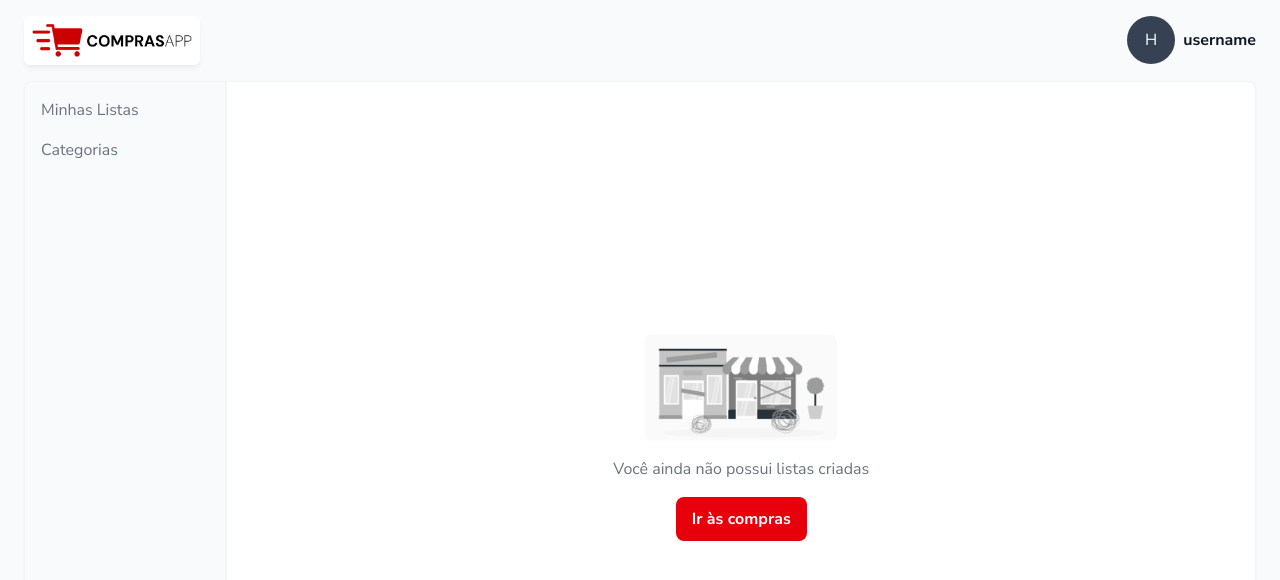
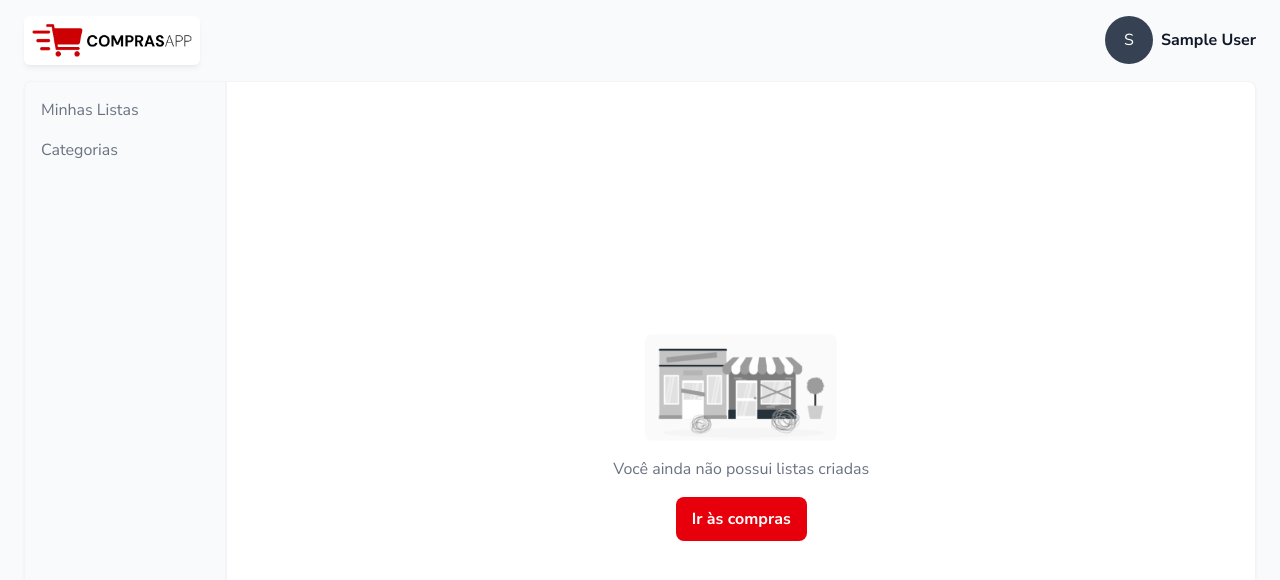
Before and after one commit to PauloHPMKT/app-comprasapp, a Vue app: page /app/dashboard in a window 1280 px wide. Shown: the top 580 px of the page. Built offline with nearby package versions, Linux system fonts and the light colour scheme; no server answers; sample sign-in values are in the browser's storage.

Commit message:
refactor: add username to current user

```diff
--- a/src/components/ProfileCard.vue
+++ b/src/components/ProfileCard.vue
@@ -1,13 +1,17 @@
 <script setup lang="ts">
 import { computed, ref } from 'vue';
 import { Icon } from '@iconify/vue';
-//import { useAuthStore } from '../../store/auth';
+import { useAuthStore } from '../store/auth';
 
-//const authStore = useAuthStore();
+const authStore = useAuthStore();
 
 const isCardVisibble = ref(false);
 
-//const user = computed(() => authStore.currentUser);
+const user = computed(() => authStore.currentUser);
+
+const firstNameUpperLatter = computed(() => {
+  return user.value.name.charAt(0).toUpperCase();
+});
 
 function toggleCardVisibility() {
   isCardVisibble.value = !isCardVisibble.value;
@@ -25,13 +29,15 @@ defineExpose({
   >
     <h3 class="font-semibold mb-4 px-4">Minha conta</h3>
     <div class="flex items-center gap-4 border-b border-gray-300 pb-6 px-4">
-      <div class="w-[60px] h-[60px] bg-gray-700 rounded-full flex items-center justify-center">
-        <span class="text-[22px] text-white">H</span>
+      <div class="flex-shrink-0">
+        <div class="w-[60px] h-[60px] bg-gray-700 rounded-full flex items-center justify-center">
+          <span class="text-[22px] text-white">{{ firstNameUpperLatter }}</span>
+        </div>
       </div>
       <div class="flex-1">
-        <h4 class="text-lg font-semibold">{{ "user.name" }}</h4>
-        <p class="text-gray-500">
-          {{ "user.email" }}
+        <h4 class="text-lg font-semibold">{{ user.name }}</h4>
+        <p class="text-gray-500 text-sm sm:text-[16px]">
+          {{ user.email }}
         </p>
       </div>
     </div>
--- a/src/layout/AppLayout.vue
+++ b/src/layout/AppLayout.vue
@@ -1,24 +1,28 @@
 <script setup lang="ts">
-import { ref } from 'vue';
+import { computed, ref } from 'vue';
 import { Icon } from '@iconify/vue';
 import { useRouter } from 'vue-router';
 import Content from './Content.vue';
 import ProfileCard from '../components/ProfileCard.vue';
 import horizontalLogo from '../assets/img/Logo-horizontal.png'
-//import { useAuthStore } from '../store/auth';
+import { useAuthStore } from '../store/auth';
 
-//const authStore = useAuthStore();
+const authStore = useAuthStore();
 const router = useRouter();
 
 const userProfileCard = ref<typeof ProfileCard | null>(null);
 
-// const firstNameUpperLatter = computed(() => {
-//   return authStore.$state.currentUser.name.charAt(0).toUpperCase();
-// })
+const currentUser = computed(() => {
+  return authStore.$state.currentUser;
+});
 
-// const username = computed(() => {
-//   return authStore.$state.currentUser.name;
-// })
+const firstNameUpperLatter = computed(() => {
+  return currentUser.value.name.charAt(0).toUpperCase();
+})
+
+const username = computed(() => {
+  return currentUser.value.name;
+})
 
 function toCategories() {
   localStorage.removeItem('purchase-list-title');
@@ -41,9 +45,9 @@ function toggleProfileCard() {
           <div class="flex items-center justify-center gap-4">
             <div class="flex items-center gap-2 cursor-pointer relative" @click="toggleProfileCard">
               <span class="bg-gray-700 rounded-full w-12 h-12 flex items-center justify-center text-white cursor-pointer">
-                {{ "H" }}
+                {{ firstNameUpperLatter }}
               </span>
-              <strong class="hidden sm:block">{{ "username" }}</strong>
+              <strong class="hidden sm:block">{{ username }}</strong>
               <ProfileCard ref="userProfileCard" />
             </div>
           </div>
--- a/src/services/auth/data/usecases/auth-login.ts
+++ b/src/services/auth/data/usecases/auth-login.ts
@@ -14,7 +14,6 @@ export class AuthLoginService implements HandleLogin {
     }
     console.log("Login response data:", data, payload);
     if (payload.token) {
-      console.log("Setting token in localStorage", payload.token);
       localStorage.setItem("token", JSON.stringify(payload.token));
     }
     return {
--- a/src/store/auth.ts
+++ b/src/store/auth.ts
@@ -22,7 +22,6 @@ export const useAuthStore = defineStore('auth', {
       const accessToken = localStorage.getItem("token");
       if (accessToken) {
         const decode = jwtDecode<{ sub: string } & User>(accessToken);
-        console.log("Decoded access token:", decode);
         const user = {
           id: decode.sub,
           name: decode.name,
```
